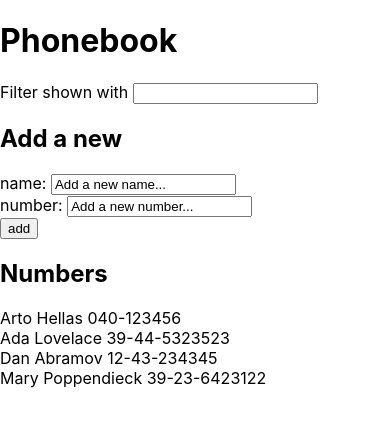
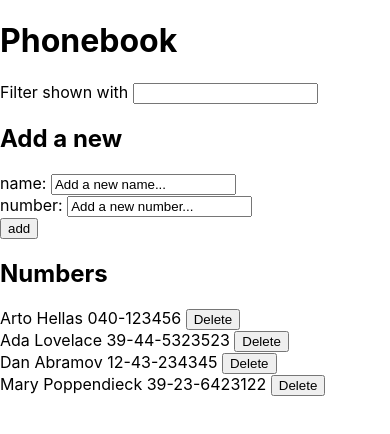
Before and after one commit to jajulaht/hy_harjoitukset, a React (Create React App) app in the folder osa2/puhelinluettelo/: page / in a window 390 px wide. Shown: the top 434 px of the page. Built offline with nearby package versions, Linux system fonts and the light colour scheme; data requests are answered from the project's data file.

Commit message:
phone book step 9 done

```diff
--- a/osa2/puhelinluettelo/src/App.js
+++ b/osa2/puhelinluettelo/src/App.js
@@ -66,6 +66,14 @@ const App = () => {
     }
   }
 
+  // Deleting the contact details of a person
+  const deletePerson = (id) => {
+    personsService.deleteThis(id)
+    let copy = persons.filter(person => person.id !== id)
+    // console.log('copy', copy)
+    setPersons(copy)
+  }
+
   return (
     <div>
       <h1>Phonebook</h1>
@@ -80,7 +88,7 @@ const App = () => {
                   handleNumberChange={handleNumberChange}
       />
       <h2>Numbers</h2>
-      <Persons persons={persons} search={search} />
+      <Persons persons={persons} search={search} deletePerson={deletePerson} />
     </div>
   )
 
--- a/osa2/puhelinluettelo/src/components/Person.js
+++ b/osa2/puhelinluettelo/src/components/Person.js
@@ -1,8 +1,10 @@
 import React from 'react'
 
-const Person = ({ name, number }) => {
+const Person = ({ id, name, number, deletePerson }) => {
   return (
-    <span>{name} {number}</span>
+    <>
+    <span>{name} {number}</span> <span><button onClick={() => deletePerson(id)}>Delete</button></span>
+    </>
   )
 }
 
--- a/osa2/puhelinluettelo/src/components/Persons.js
+++ b/osa2/puhelinluettelo/src/components/Persons.js
@@ -1,8 +1,13 @@
 import React from 'react'
 import Person from './Person'
 
-const Persons = ({ persons, search }) => {
+const Persons = ({ persons, search, deletePerson }) => {
+  if (persons.length == null) {
+    return <div>Loading...</div>
+  }
+  else {
   // Filter for search
+  console.log('hello', persons)
   const nameToShow = persons.filter(person =>
     person.name.toLowerCase().includes(search.toLowerCase()))
 
@@ -10,8 +15,10 @@ const Persons = ({ persons, search }) => {
   const rows = () => nameToShow.map(person =>
     <React.Fragment key={person.name}>
     <Person
+      id={person.id}
       name={person.name}
       number={person.number}
+      deletePerson={() => deletePerson(person.id)}
     /><br />
     </React.Fragment>
   )
@@ -21,5 +28,6 @@ const Persons = ({ persons, search }) => {
     </div>
   )
 }
+}
 
 export default Persons
--- a/osa2/puhelinluettelo/src/services/persons.js
+++ b/osa2/puhelinluettelo/src/services/persons.js
@@ -12,10 +12,11 @@ const create = newObject => {
   return request.then(response => response.data)
 }
 
-const update = (id, newObject) => {
-  const request = axios.put(`${baseUrl}/${id}`, newObject)
-  return request.then(response => response.data)
+const deleteThis = (id) => {
+  const request = axios.delete(`${baseUrl}/${id}`)
+  return request.then(response => {
+    return response.status  })
 }
 
 // Export is in a shorter form (getAll: getAll)
-export default { getAll, create, update }
+export default { getAll, create, deleteThis }
```
